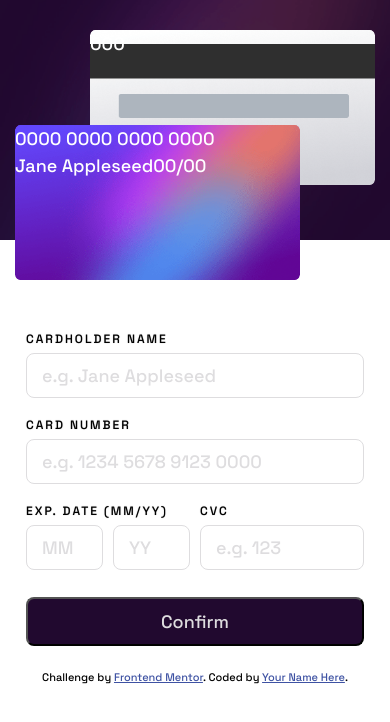
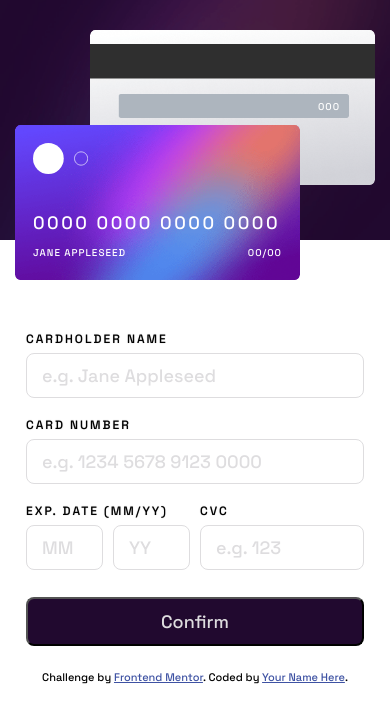
Before and after one commit to edo979/interactive-card-details-form, a website built with Vite: page index.html in a window 390 px wide. Built offline with nearby package versions, Linux system fonts and the light colour scheme.

Commit message:
positioning card elements for mobile

```diff
--- a/index.html
+++ b/index.html
@@ -54,8 +54,11 @@
 
       <div class="grid_card-preview" aria-label="credit card preview">
         <div class="card card--front">
+          <div class="card_logo">
+            <img src="/images/card-logo.svg" alt="" />
+          </div>
           <div class="card_number">0000 0000 0000 0000</div>
-          <div class="flex">
+          <div class="card_info | flex">
             <div class="card_cardholder">Jane Appleseed</div>
             <div class="card_date">00/00</div>
           </div>
--- a/scss/_components.scss
+++ b/scss/_components.scss
@@ -22,6 +22,7 @@
     left: $card-margin;
     top: 125px;
     z-index: 2;
+    padding: 1rem;
 
     background-image: url('/public/images/bg-card-front.png');
   }
@@ -32,6 +33,35 @@
     z-index: 1;
 
     background-image: url('/public/images/bg-card-back.png');
+  }
+
+  font-size: var(--fs-200);
+  letter-spacing: 1px;
+
+  // positioning card elements
+  &_logo {
+    width: 55px;
+  }
+
+  &_number {
+    margin-top: 35px;
+    letter-spacing: 2.5px;
+    font-size: var(--fs-400);
+  }
+
+  &_info {
+    justify-content: space-between;
+    margin-top: 10px;
+  }
+
+  &_cardholder {
+    text-transform: uppercase;
+  }
+
+  &_cvc {
+    position: absolute;
+    top: 70px;
+    right: 35px;
   }
 }
 
--- a/scss/_typography.scss
+++ b/scss/_typography.scss
@@ -1,7 +1,7 @@
 @import url('https://fonts.googleapis.com/css2?family=Space+Grotesk:wght@500&display=swap');
 
 :root {
-  --fs-200: 0.6rem;
+  --fs-200: 0.55rem;
   --fs-300: 0.67rem;
   --fs-400: 1rem;
   --fs-500: 1.1rem;
```
